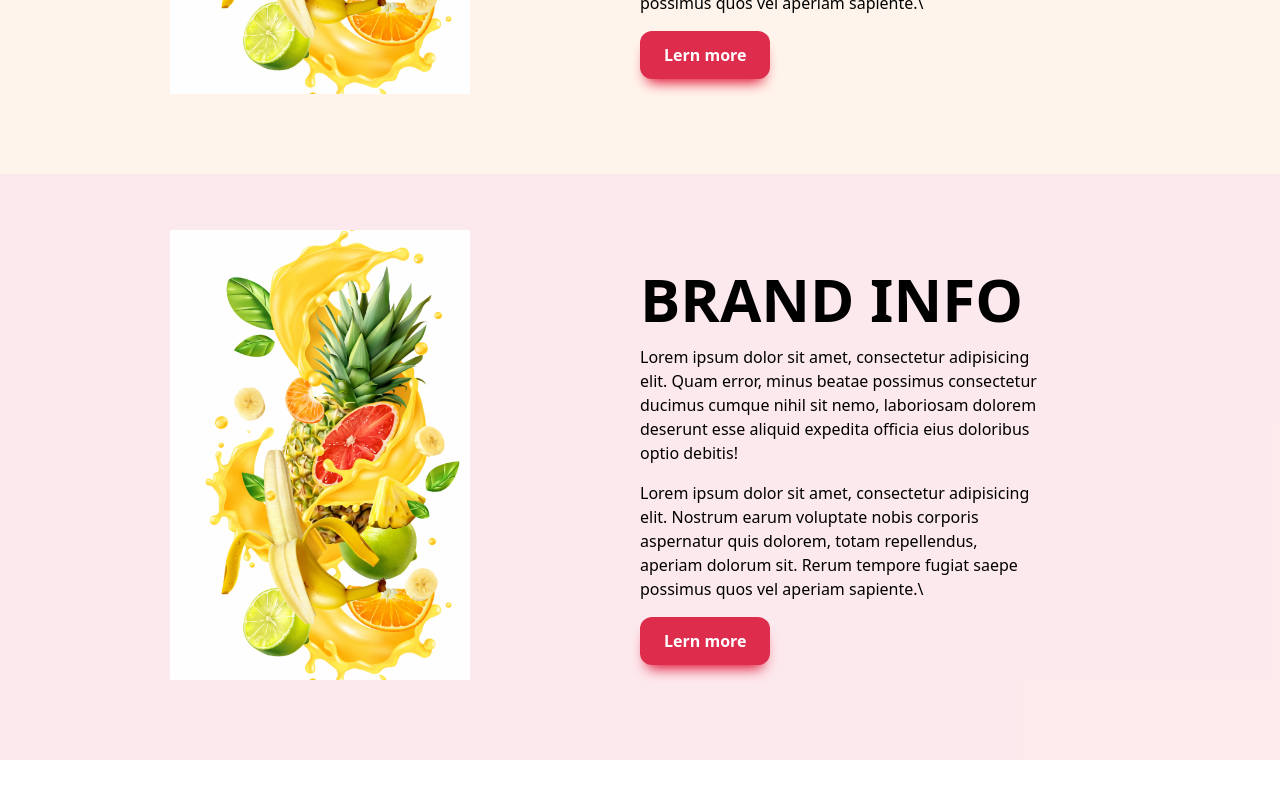
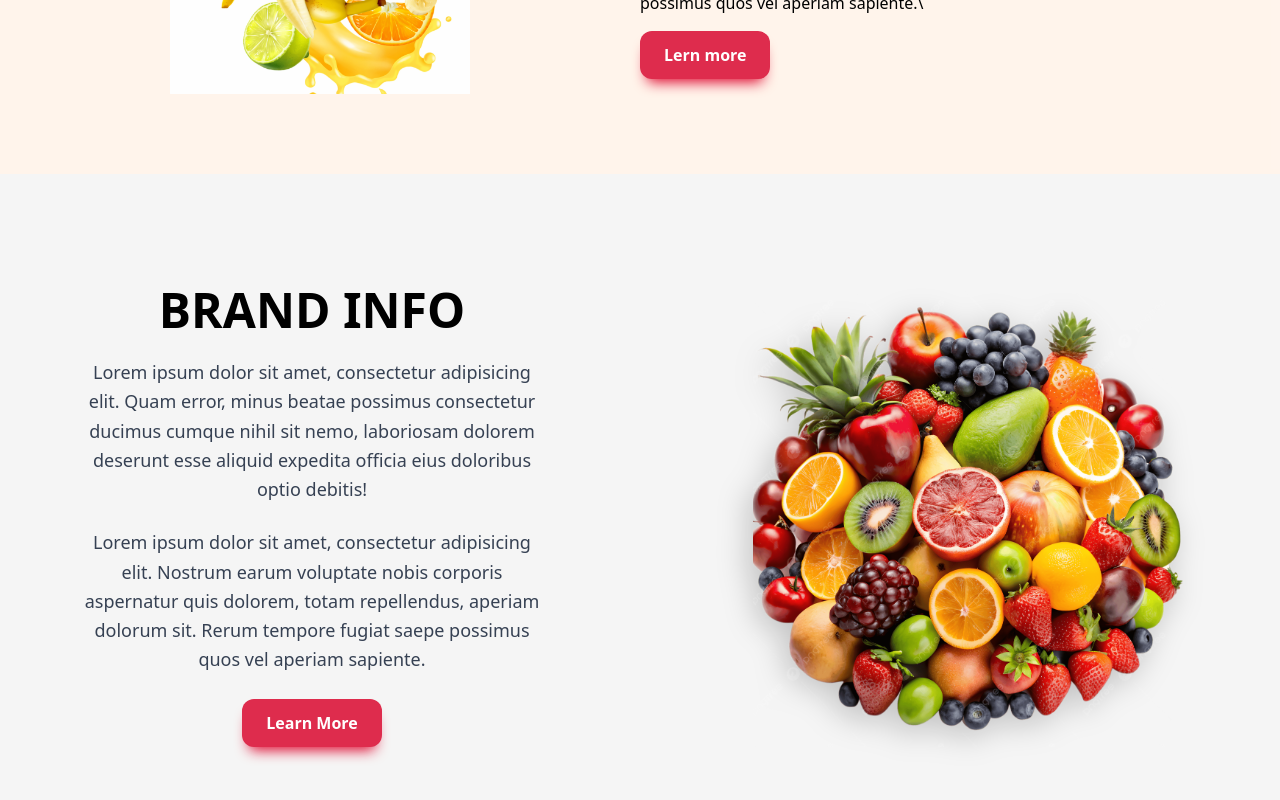
Before and after one commit to Nisheshchy/Fruits-App, a React (Vite) app: page / in a window 1280 px wide. Shown: the part 1610-2410 px from the top of the page. Before the commit the page ends 2370 px from the top, so only its background shows below. Built offline with nearby package versions, Linux system fonts and the light colour scheme; a web font is replaced by a local one.

Commit message:
Fix the code and update the some code

```diff
--- a/src/Components/Banner2.jsx
+++ b/src/Components/Banner2.jsx
@@ -1,37 +1,24 @@
+/** @format */
 /** @format */
 
 import React from "react";
 import { motion } from "framer-motion";
 import { FadeUp } from "../utility/animation";
-import banner from "../assets/fruits/banner.png";
+import banner from "../assets/fruits/fruit-plate2.png";
 
-const Banner = () => {
+const Banner2 = () => {
   return (
-    <section className="bg-primary/10">
-      <div className="container grid grid-cols-1 md:grid-cols-2 space-y-6 md:space-yy-0 py-14">
-        {/* banner */}
-        <div className="flex justify-center items-center">
-          <motion.img
-            initial={{ opacity: 0, scale: 0.5 }}
-            whileInView={{ opacity: 1, scale: 1 }}
-            transition={{ type: "spring", stiffness: 100, delay: 0.2 }}
-            viewport={{ once: true }}
-            src={banner}
-            alt=""
-            className="w-[300px] md:max-w-[400px] h-full object-cover"
-          />
-        </div>
+    <section className="bg-[#f5f5f5]">
+      <div className="container grid grid-cols-1 md:grid-cols-2 gap-8 py-14 md:py-24 lg:py-28">
         {/* banner info */}
         <div className="flex flex-col justify-center">
-          <div
-            className="text-center md:text-left space-y-4
-                  lg:max-w-[400px]">
+          <div className="text-center space-y-6 lg:max-w-[470px] mx-auto">
             <motion.h1
               variants={FadeUp(0.5)}
               initial="hidden"
               whileInView="visible"
               viewport={{ once: true }}
-              className="text-3xl lg:text-6xl font-bold uppercase">
+              className="text-4xl lg:text-5xl font-bold uppercase">
               {" "}
               Brand Info
             </motion.h1>
@@ -40,7 +27,8 @@ const Banner = () => {
               variants={FadeUp(0.7)}
               initial="hidden"
               whileInView="visible"
-              viewport={{ once: true }}>
+              viewport={{ once: true }}
+              className="text-gray-700 text-lg leading-relaxed">
               Lorem ipsum dolor sit amet, consectetur adipisicing elit. Quam
               error, minus beatae possimus consectetur ducimus cumque nihil sit
               nemo, laboriosam dolorem deserunt esse aliquid expedita officia
@@ -50,24 +38,38 @@ const Banner = () => {
               variants={FadeUp(0.9)}
               initial="hidden"
               whileInView="visible"
-              viewport={{ once: true }}>
+              viewport={{ once: true }}
+              className="text-gray-700 text-lg leading-relaxed">
               Lorem ipsum dolor sit amet, consectetur adipisicing elit. Nostrum
               earum voluptate nobis corporis aspernatur quis dolorem, totam
               repellendus, aperiam dolorum sit. Rerum tempore fugiat saepe
-              possimus quos vel aperiam sapiente.\
+              possimus quos vel aperiam sapiente.
             </motion.p>
             <motion.div
-              variants={FadeUp(1.5)}
+              variants={FadeUp(1.1)}
               initial="hidden"
-              animate="visible"
-              className="flex justify-center md:justify-start gap-4">
-              <button className="primary-btn">Lern more</button>
+              whileInView="visible"
+              viewport={{ once: true }}
+              className="flex justify-center gap-4">
+              <button className="primary-btn">Learn More</button>
             </motion.div>
           </div>
+        </div>
+        {/* banner image */}
+        <div className="flex justify-center items-center">
+          <motion.img
+            initial={{ opacity: 0, scale: 0.7 }}
+            whileInView={{ opacity: 1, scale: 1 }}
+            transition={{ type: "spring", stiffness: 100, delay: 0.2 }}
+            viewport={{ once: true }}
+            src={banner}
+            alt="Fruit plate"
+            className="w-[300px] md:w-[380px] lg:w-[430px] h-full object-cover drop-shadow"
+          />
         </div>
       </div>
     </section>
   );
 };
 
-export default Banner;
+export default Banner2;
```
Also changed, not shown: src/assets/fruits/fruit-plate2.png (added).
